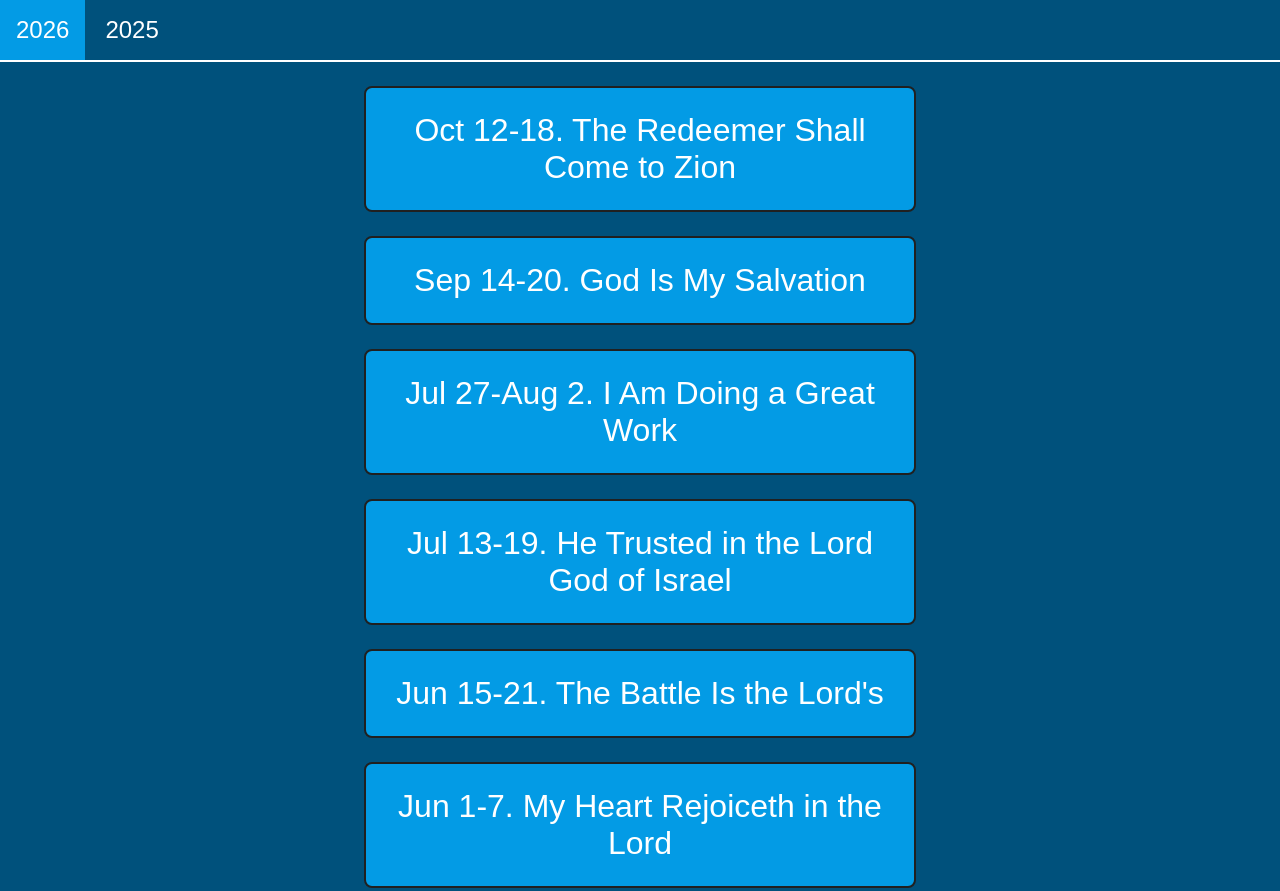
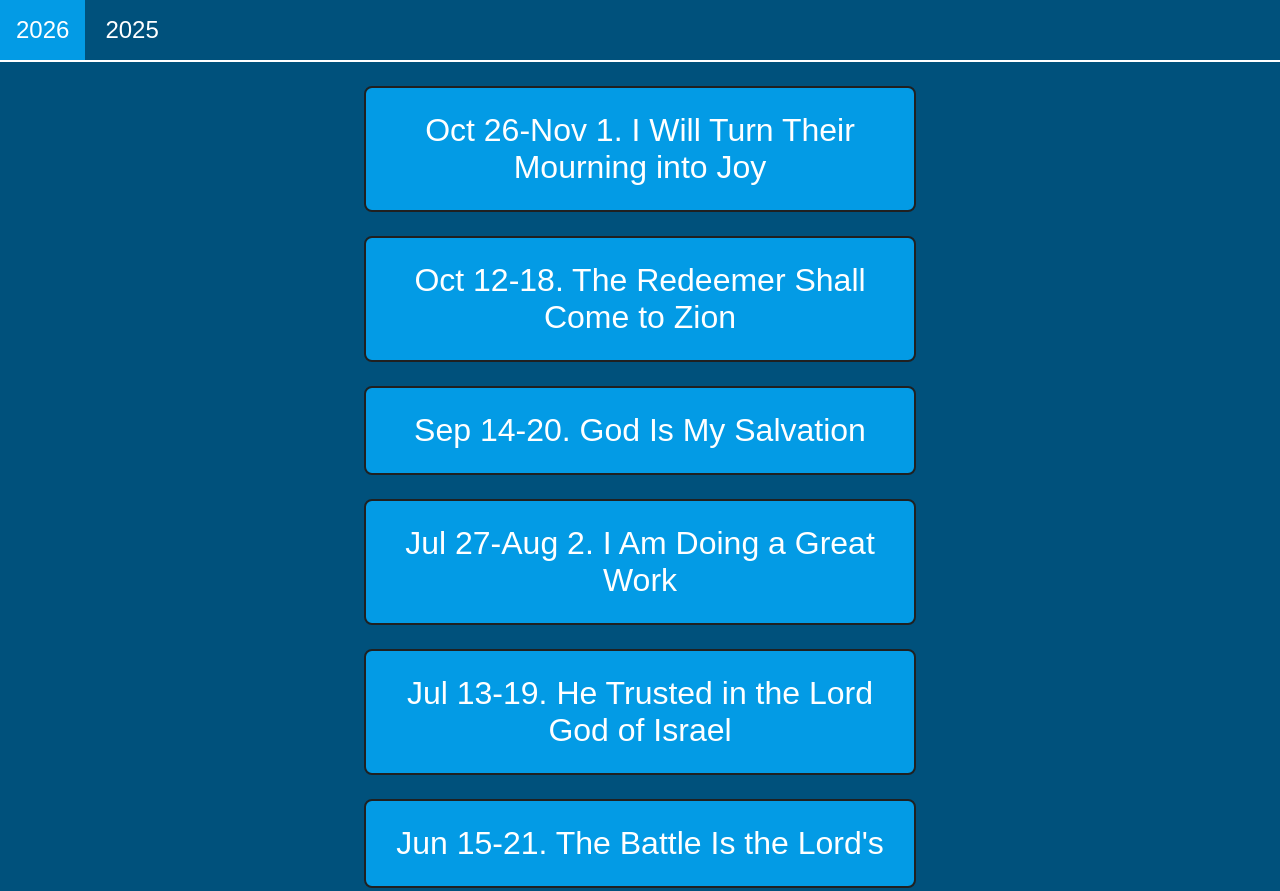
Before and after one commit to theparticleman/sundayschool, a plain HTML site: page index.html in a window 1280 px wide. Shown: the top 891 px of the page. Drawn offline with Linux system fonts and the light colour scheme.

Commit message:
Add Oct 26-Nov 1 lesson link
Co-Authored-By: Claude Sonnet 5.5 <noreply@anthropic.com>

```diff
--- a/index.html
+++ b/index.html
@@ -42,6 +42,11 @@
     </div>
     <main>
 
+        <a href="https://docs.google.com/presentation/d/1VF4ZdO1GXFhJFStuC74wiZRsV9qTU75gtYqNpl7Sl1E/edit?usp=sharing">
+            <div class="link">
+                Oct 26-Nov 1. I Will Turn Their Mourning into Joy
+            </div>
+        </a>
         <a href="https://docs.google.com/presentation/d/1xB65MtwWJt2jDby1DmgRxf9kutI8SkVqbf1Ia0AnU7I/edit?usp=sharing">
             <div class="link">
                 Oct 12-18. The Redeemer Shall Come to Zion
```
